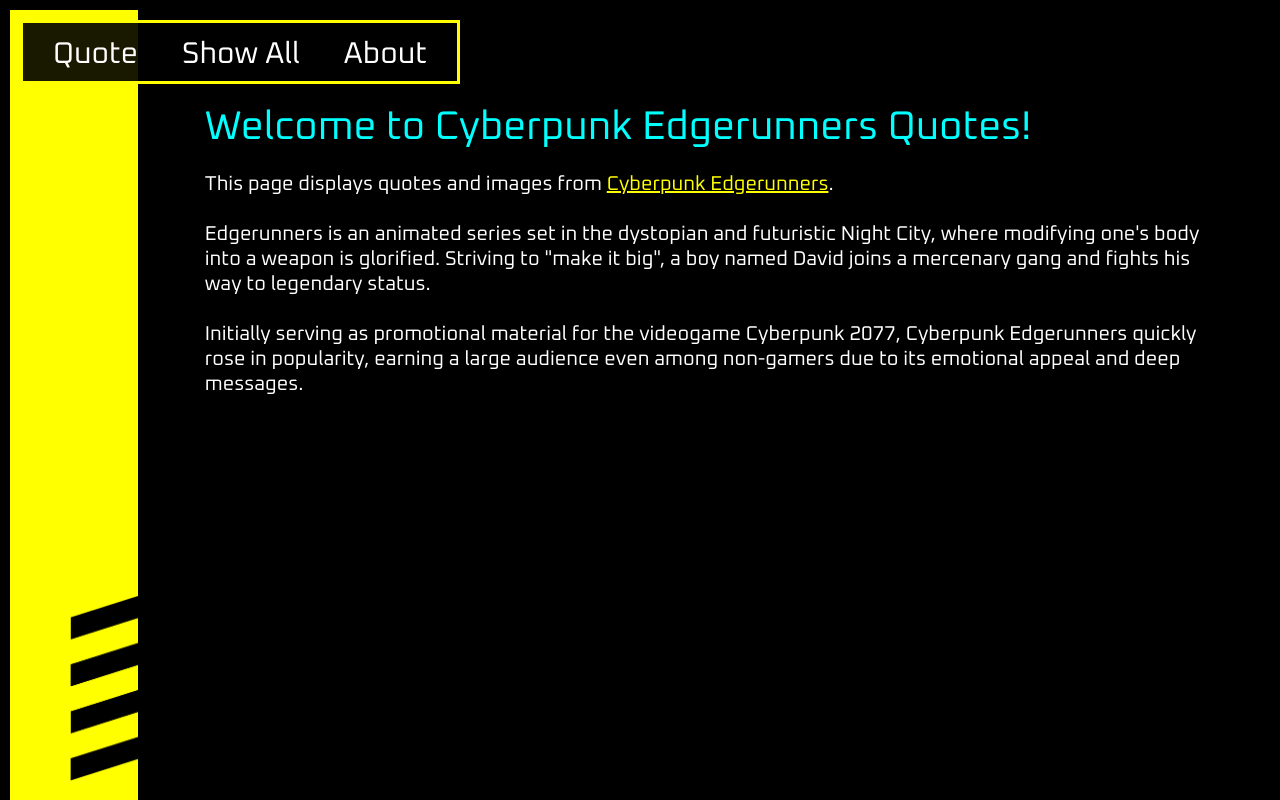
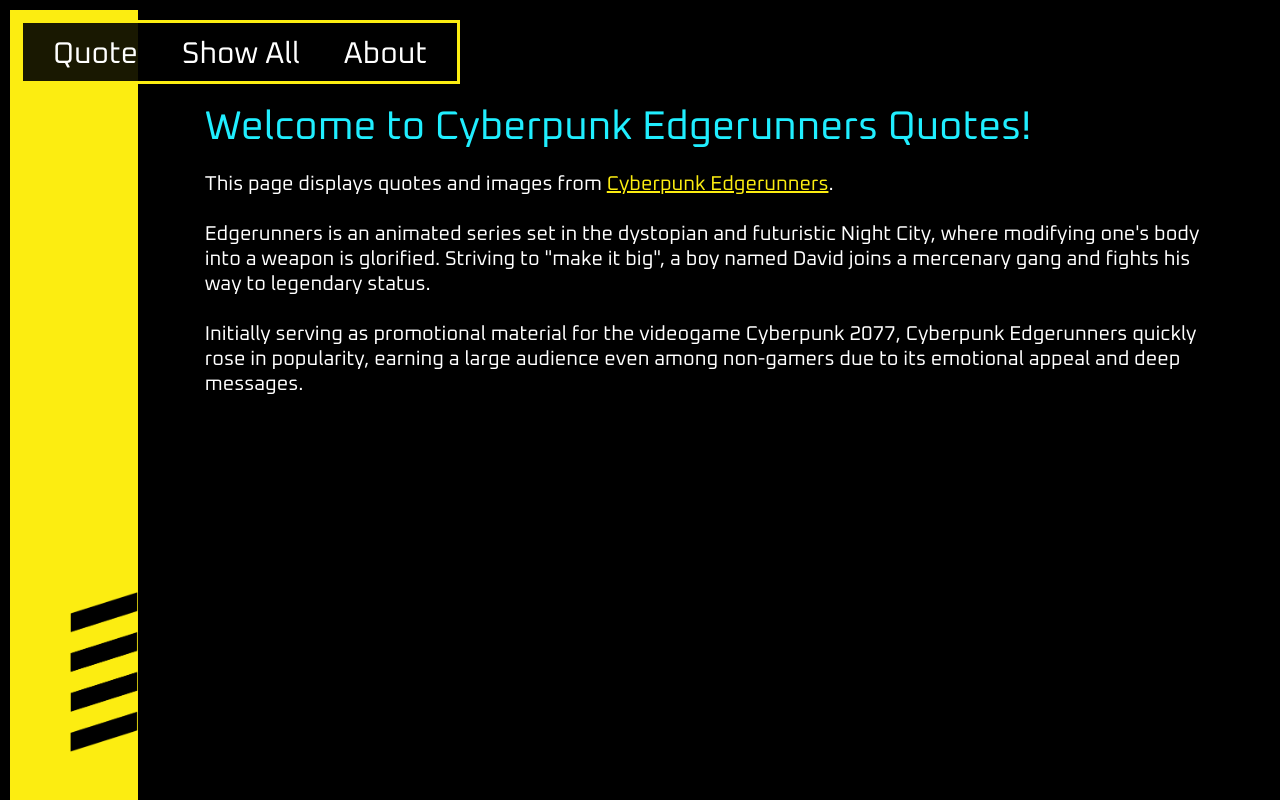
Before and after one commit to SeaPolecat/cs412, a Django app: page /quotes/about in a window 1280 px wide. Run offline with Django 5.2, Linux system fonts and the light colour scheme.

Commit message:
minor changes in css

```diff
--- a/static/styles_quotes.css
+++ b/static/styles_quotes.css
@@ -1,4 +1,9 @@
 @import url('https://fonts.googleapis.com/css2?family=Oxanium:wght@200..800&display=swap');
+
+:root {
+    --yellow: #FCED11;
+    --cyan: #20EEFF;
+}
 
 body {
     background-color: black;
@@ -10,11 +15,10 @@
 h1 {
     margin: 50px 0 0 0;
     font: 40px 'oxanium';
-    color: cyan;
+    color: var(--cyan);
 }
 
 p.small-text {
-    width: fit-content;
     font: 20px 'oxanium';
     color: white;
 }
@@ -29,24 +33,22 @@
 
 div.yellow-bar-div {
     position: fixed;
-    display: block;
     width: 10%;
     height: 100%;
     top: 10px;
     left: 10px;
-    background: yellow;
+    background: var(--yellow);
 }
 
 nav.menu-nav {
     position: fixed;
-    display: block;
     width: fit-content;
     top: 20px;
     left: 20px;
     padding: 10px;
     text-align: center;
-    border: 3px solid yellow;
     background: rgb(0, 0, 0, 0.9);
+    border: 3px solid var(--yellow);
     z-index: 1;
 }
 
@@ -64,12 +66,12 @@
 }
 
 a.menu-link:hover {
-    color: cyan;
+    color: var(--cyan);
 }
 
 img.line-decoration-img {
     position: fixed;
-    width: 80px;
+    width: 5.291vw;
     top: 74%;
     left: 5.5%;
 }
@@ -78,7 +80,6 @@
 
 table.quote-table {
     position: absolute;
-    display: block;
     width: 60%;
     transform: translate(-50%, -50%);
     top: 55%;
@@ -87,14 +88,14 @@
 }
 
 p.quote-text {
-    color: white;
     margin: 0 0 20px 0;
     font: 30px 'oxanium';
+    color: white;
 }
 
 img.quote-img {
     width: 100%;
-    border: 5px inset yellow;
+    border: 5px inset var(--yellow);
 }
 
 /* SHOW_ALL */
@@ -110,16 +111,16 @@
 img.gallery-img {
     width: 360px;
     margin: 15px;
-    border: 3px inset yellow;
+    border: 3px inset var(--yellow);
 }
 
 /* ABOUT */
 
 a.edgerunners-link {
     text-decoration: underline;
-    color: yellow;
+    color: var(--yellow);
 }
 
 a.edgerunners-link:hover {
-    color: cyan;
+    color: var(--cyan);
 }
```
